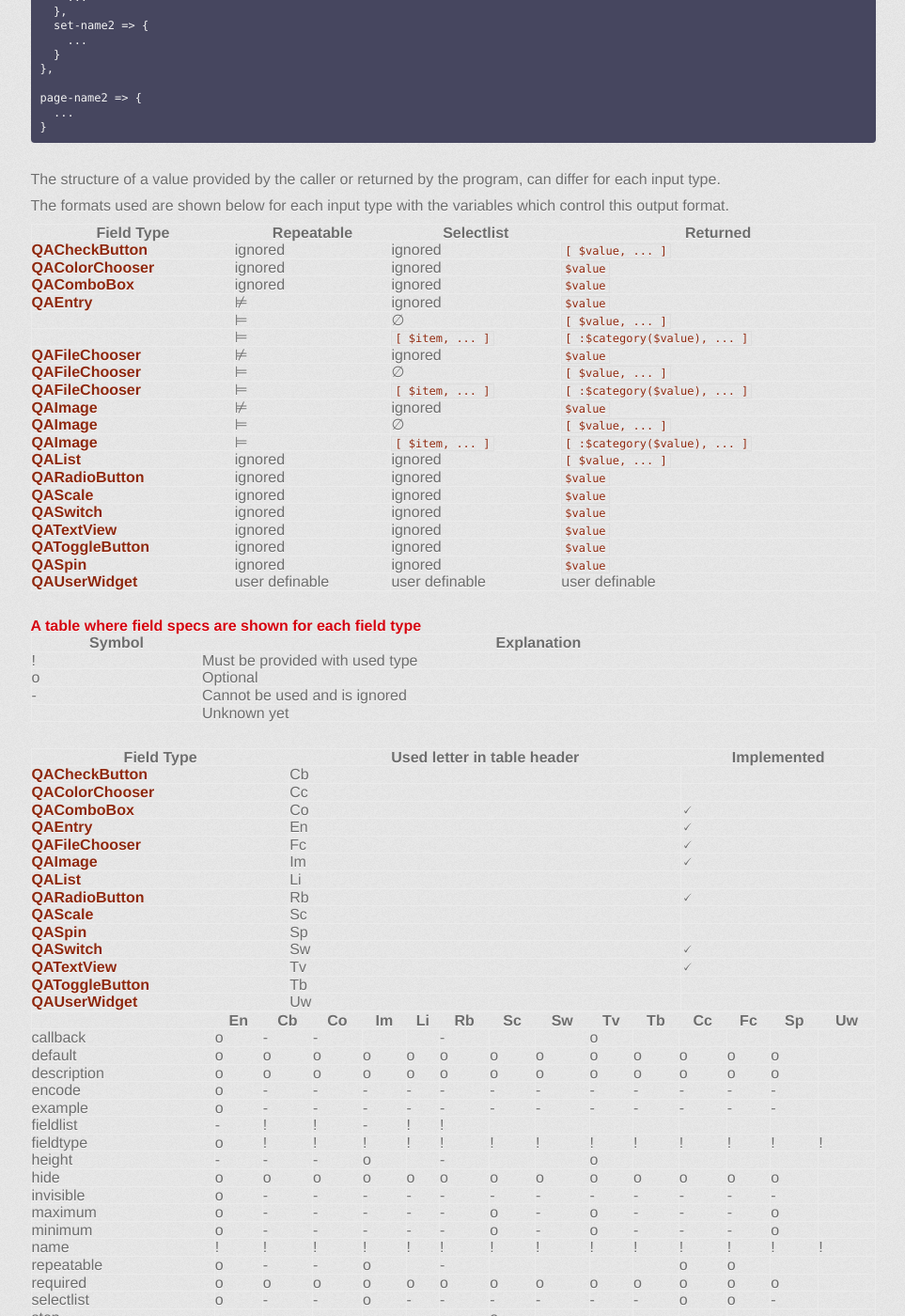
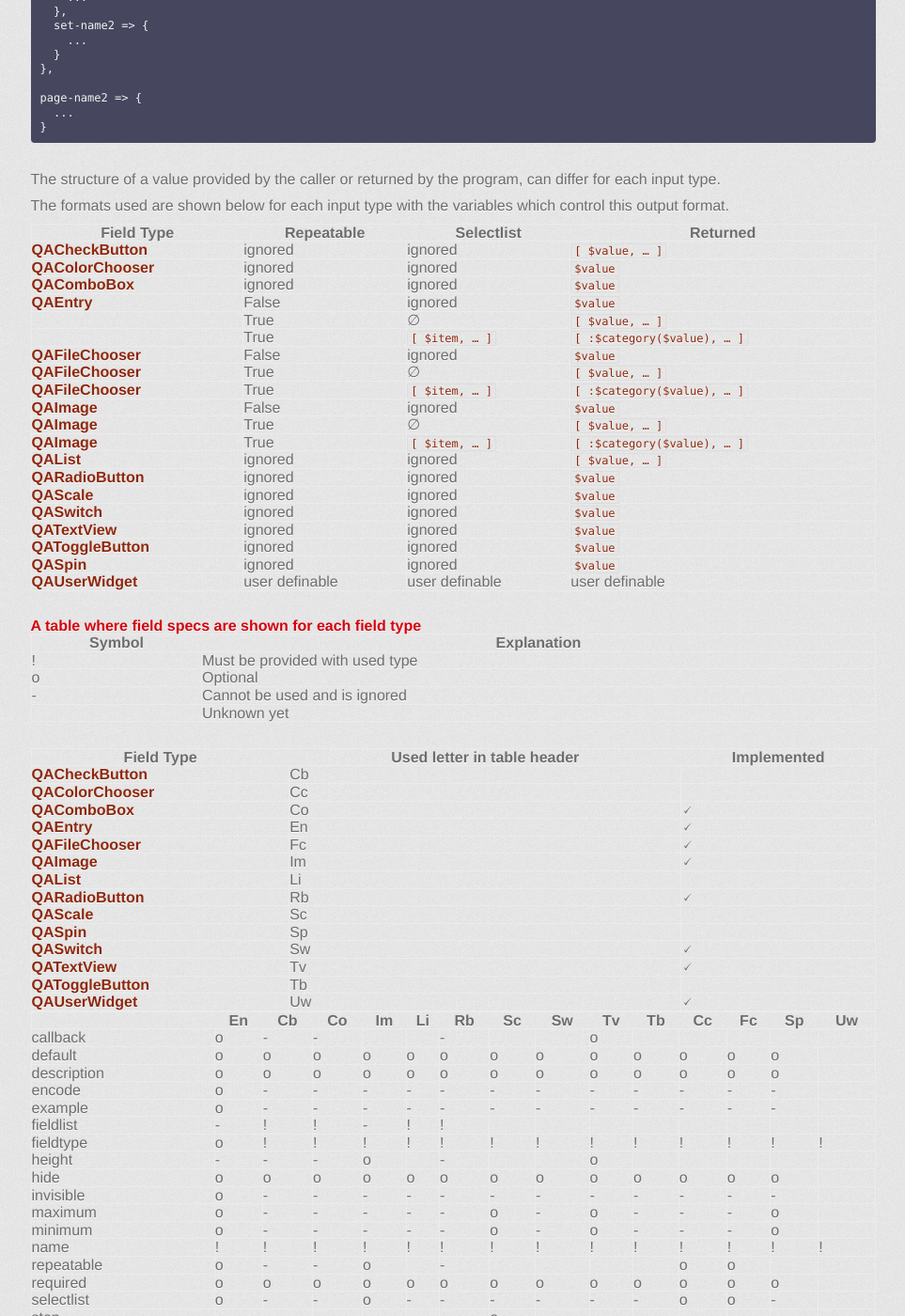
Before and after one commit to MARTIMM/qa-manager, a Jekyll site: the page built from docs/content-docs/setup/structures.md, in a window 1280 px wide and 1400 px high, scrolled down 1868 px. Shown: the whole window at 94% size, without its empty margins (289-1252 px from the left). Built offline with Jekyll 4.4.1, drawn with Linux system fonts in a browser that asks for light colours; some web fonts are replaced.

Commit message:
add some changes to docs

```diff
--- a/docs/content-docs/setup/structures.md
+++ b/docs/content-docs/setup/structures.md
@@ -114,19 +114,19 @@ The formats used are shown below for each input type with the variables which co
 
 |Field Type        |Repeatable|Selectlist|Returned|
 |------------------|----------|----------|--------|
-|**QACheckButton** |ignored|ignored|`[ $value, ... ]`
+|**QACheckButton** |ignored|ignored|`[ $value, … ]`
 |**QAColorChooser**|ignored|ignored|`$value`
 |**QAComboBox**    |ignored|ignored|`$value`
-|**QAEntry**       |⊭      |ignored|`$value`
-|                  |⊨      |∅|`[ $value, ... ]`
-|                  |⊨      |`[ $item, ... ]`|`[ :$category($value), ... ]`
-|**QAFileChooser** |⊭      |ignored|`$value`
-|**QAFileChooser** |⊨      |∅|`[ $value, ... ]`
-|**QAFileChooser** |⊨      |`[ $item, ... ]`|`[ :$category($value), ... ]`
-|**QAImage**       |⊭      |ignored|`$value`
-|**QAImage**       |⊨      |∅|`[ $value, ... ]`
-|**QAImage**       |⊨      |`[ $item, ... ]`|`[ :$category($value), ... ]`
-|**QAList**        |ignored|ignored|`[ $value, ... ]`
+|**QAEntry**       |False  |ignored|`$value`
+|                  |True   |∅|`[ $value, … ]`
+|                  |True   |`[ $item, … ]`|`[ :$category($value), … ]`
+|**QAFileChooser** |False  |ignored|`$value`
+|**QAFileChooser** |True   |∅|`[ $value, … ]`
+|**QAFileChooser** |True   |`[ $item, … ]`|`[ :$category($value), … ]`
+|**QAImage**       |False  |ignored|`$value`
+|**QAImage**       |True   |∅|`[ $value, … ]`
+|**QAImage**       |True   |`[ $item, … ]`|`[ :$category($value), … ]`
+|**QAList**        |ignored|ignored|`[ $value, … ]`
 |**QARadioButton** |ignored|ignored|`$value`
 |**QAScale**       |ignored|ignored|`$value`
 |**QASwitch**      |ignored|ignored|`$value`
@@ -166,7 +166,7 @@ The formats used are shown below for each input type with the variables which co
 |**QASwitch**             | Sw                         | 🗸           |
 |**QATextView**           | Tv                         | 🗸           |
 |**QAToggleButton**       | Tb                         |             |
-|**QAUserWidget**         | Uw                         |             |
+|**QAUserWidget**         | Uw                         | 🗸           |
 
 |             |En|Cb|Co|Im|Li|Rb|Sc|Sw|Tv|Tb|Cc|Fc|Sp|Uw|
 |-------------|--|--|--|--|--|--|--|--|--|--|--|--|--|--|
```
